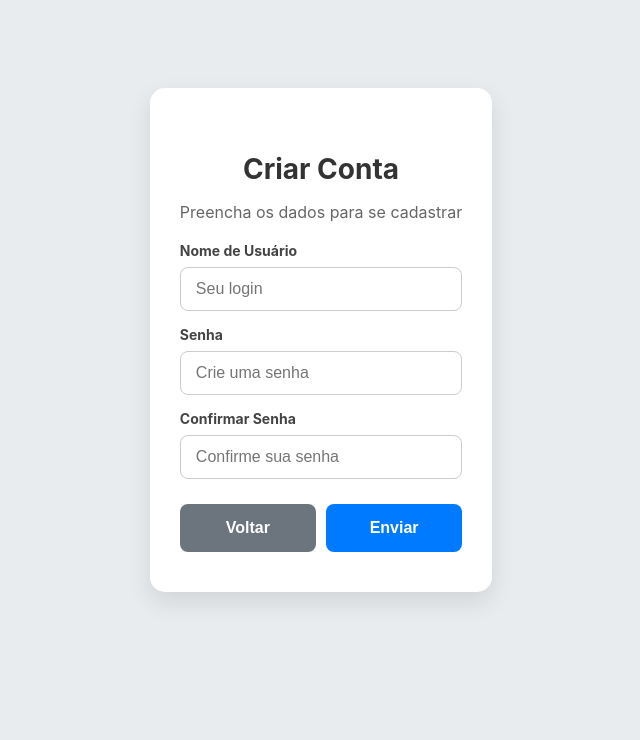
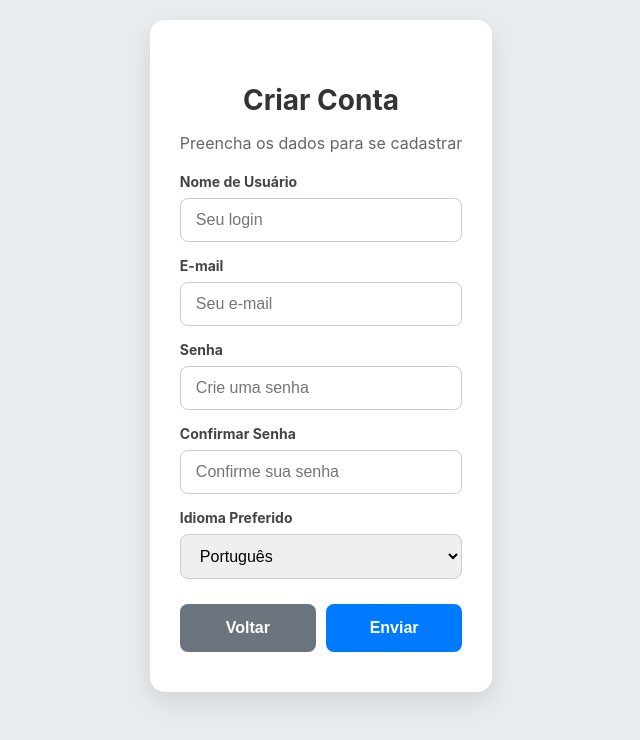
Before and after one commit to pfFabio/sonorize_web, a React (Create React App) app: page / in a window 1280 px wide. Both pictures are taken after a click on the element "Cadastre-se". Shown: the top 740 px of the page, without its empty margins (319-959 px from the left). Built offline with nearby package versions, Linux system fonts and the light colour scheme.

Commit message:
ajustando a tela de cadastro, adicionados mais campos e melhorando conexão com o supabase

```diff
--- a/src/screens/RegisterScreen.js
+++ b/src/screens/RegisterScreen.js
@@ -6,6 +6,7 @@ export default function RegisterScreen({ navigateTo }) {
   const [email, setEmail] = useState("");
   const [password, setPassword] = useState("");
   const [confirmPassword, setConfirmPassword] = useState("");
+  const [lingua, setLingua] = useState("Português");
   const [message, setMessage] = useState("");
   const [isSuccess, setIsSuccess] = useState(false);
   const [isLoading, setIsLoading] = useState(false);
@@ -25,7 +26,7 @@ export default function RegisterScreen({ navigateTo }) {
     try {
       const { error } = await supabase
         .from("usuarios")
-        .insert([{ login: login, email: email, senha: password }]);
+        .insert([{ login: login, email: email, senha: password, lingua: lingua }]);
 
       if (error) {
         throw error;
@@ -37,6 +38,7 @@ export default function RegisterScreen({ navigateTo }) {
       setEmail("");
       setPassword("");
       setConfirmPassword("");
+      setLingua("Português");
     } catch (error) {
       setMessage(error.message || "Erro desconhecido ao realizar cadastro.");
     } finally {
@@ -70,6 +72,18 @@ export default function RegisterScreen({ navigateTo }) {
           </div>
 
           <div style={styles.inputGroup}>
+            <label style={styles.label}>E-mail</label>
+            <input
+              type="email"
+              style={styles.input}
+              placeholder="Seu e-mail"
+              value={email}
+              onChange={(e) => setEmail(e.target.value)}
+              required
+            />
+          </div>
+
+          <div style={styles.inputGroup}>
             <label style={styles.label}>Senha</label>
             <input
               type="password"
@@ -91,6 +105,19 @@ export default function RegisterScreen({ navigateTo }) {
               onChange={(e) => setConfirmPassword(e.target.value)}
               required
             />
+          </div>
+
+          <div style={styles.inputGroup}>
+            <label style={styles.label}>Idioma Preferido</label>
+            <select
+              style={styles.input}
+              value={lingua}
+              onChange={(e) => setLingua(e.target.value)}
+            >
+              <option value="Português">Português</option>
+              <option value="Inglês">Inglês</option>
+              <option value="Espanhol">Espanhol</option>
+            </select>
           </div>
 
           <div style={styles.buttonGroup}>
```
